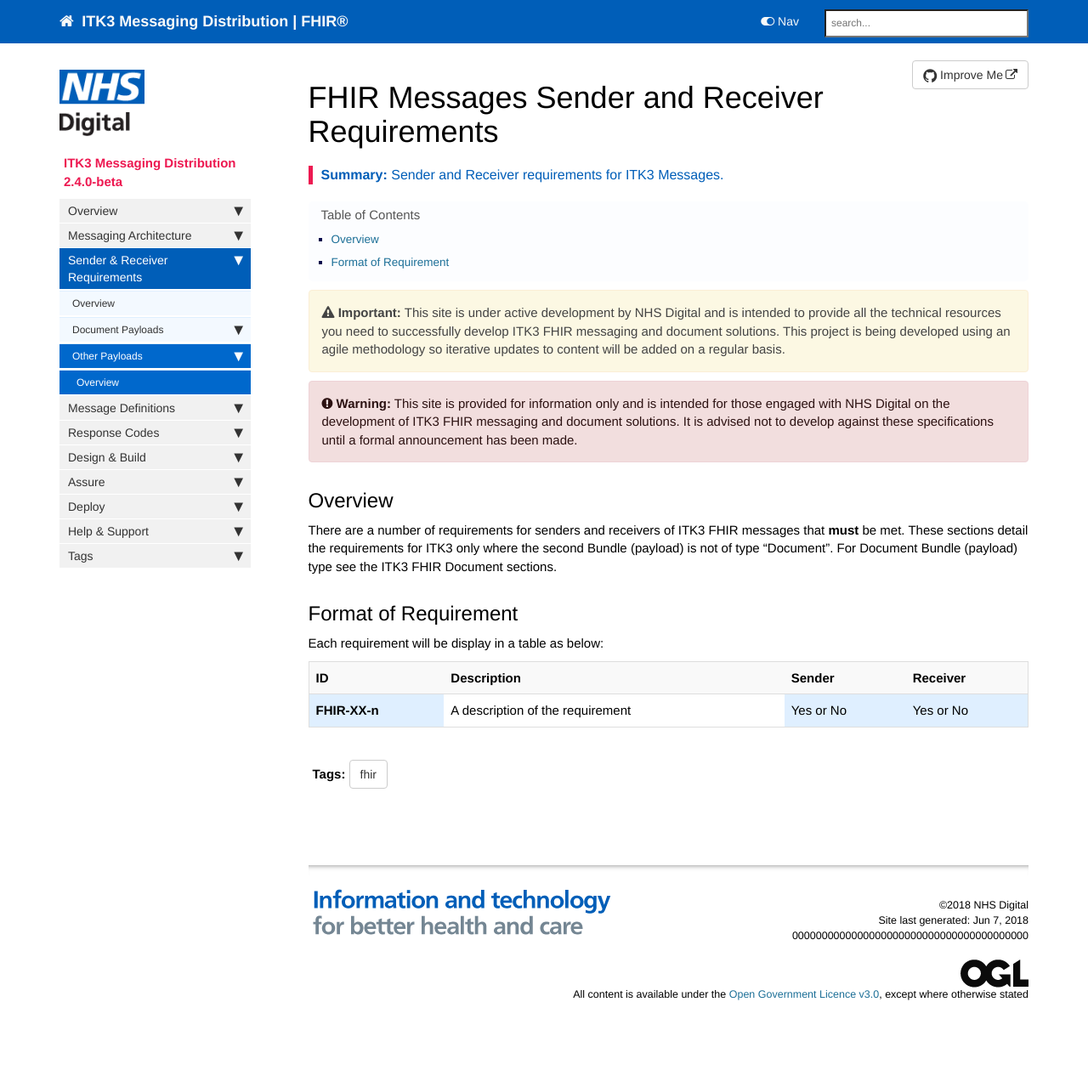
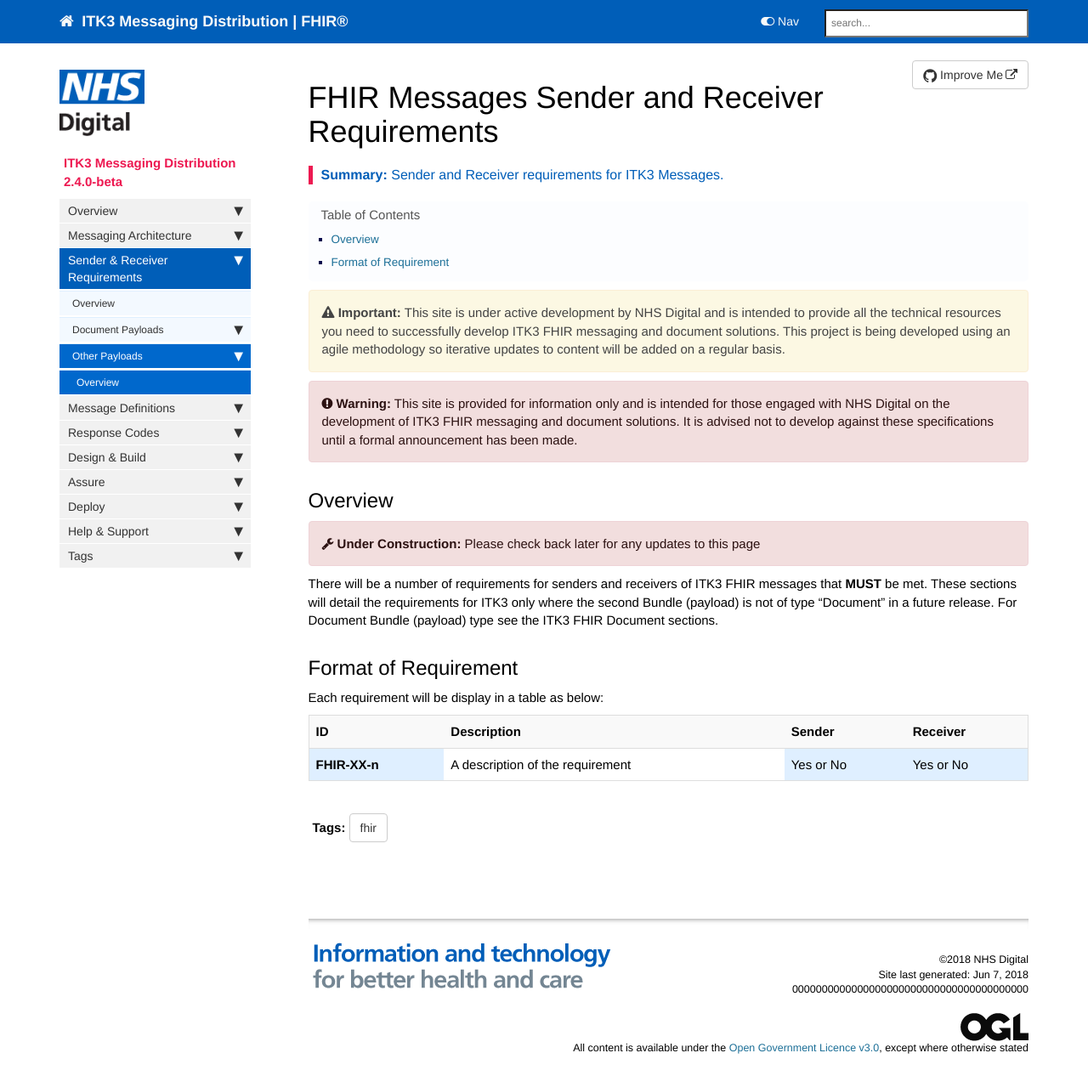
Before and after one commit to nhsconnect/ITK3-Messaging-Distribution, a Jekyll site: the page built from pages/explore/explore_FM_overview.md, in a window 1280 px wide and 1303 px high. Shown: the top 1279 px of the window at 85% size. Built offline with Jekyll 4.4.1, drawn with Linux system fonts in a browser that asks for light colours; nearby versions of some CDN libraries; comment, search, counter and statistics services are not loaded.

```diff
--- a/pages/explore/explore_FM_overview.md
+++ b/pages/explore/explore_FM_overview.md
@@ -11,7 +11,9 @@ summary: "Sender and Receiver requirements for ITK3 Messages."
 
 ## Overview ##
 
-There are a number of requirements for senders and receivers of ITK3 FHIR messages that **must** be met. These sections detail the requirements for ITK3 only where the second Bundle (payload) is not of type "Document". For Document Bundle (payload) type see the ITK3 FHIR Document sections.
+{% include custom/under.construction.html content="Please check back later for any updates to this page" %}
+
+There will be a number of requirements for senders and receivers of ITK3 FHIR messages that **MUST** be met. These sections will detail the requirements for ITK3 only where the second Bundle (payload) is not of type "Document" in a future release. For Document Bundle (payload) type see the ITK3 FHIR Document sections.
 
 ## Format of Requirement ##
 Each requirement will be display in a table as below:
```
